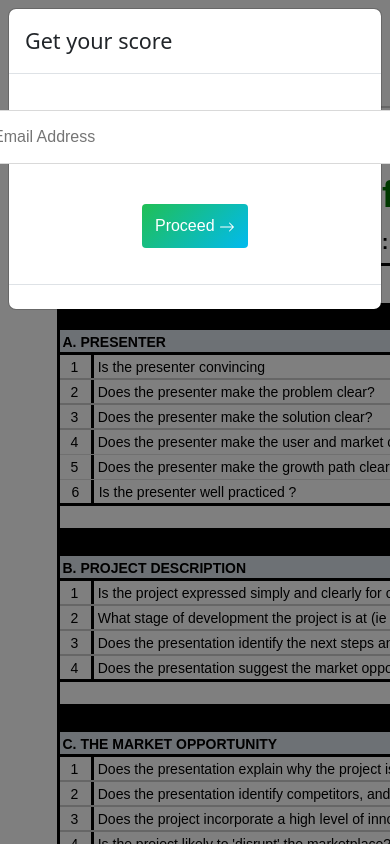
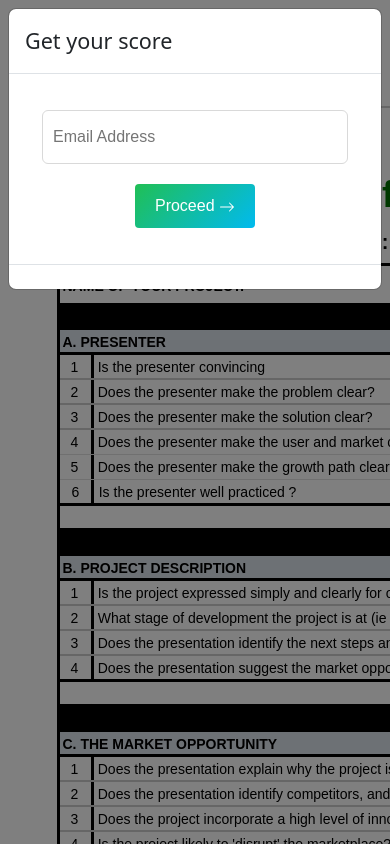
Before and after one commit to IbtsamAhmad/score-app, a React (Create React App) app: page / in a window 390 px wide. Shown: the top 844 px of the page. Built offline with nearby package versions, Linux system fonts and the light colour scheme.

Commit message:
mobile size

```diff
--- a/src/index.css
+++ b/src/index.css
@@ -257,6 +257,19 @@ top: 2300px;
 
 
 @media screen and (max-width: 500px) {
+    form{
+        width: 100%;
+
+    }
+    .form-input{
+   width: 90%;
+   display: block;
+   margin-left: auto;
+   margin-right: auto;
+    }
+        .submit-btn {
+            width: 120px;
+        }
 .app-container {
         height: 2700px;
         overflow: scroll;
```
